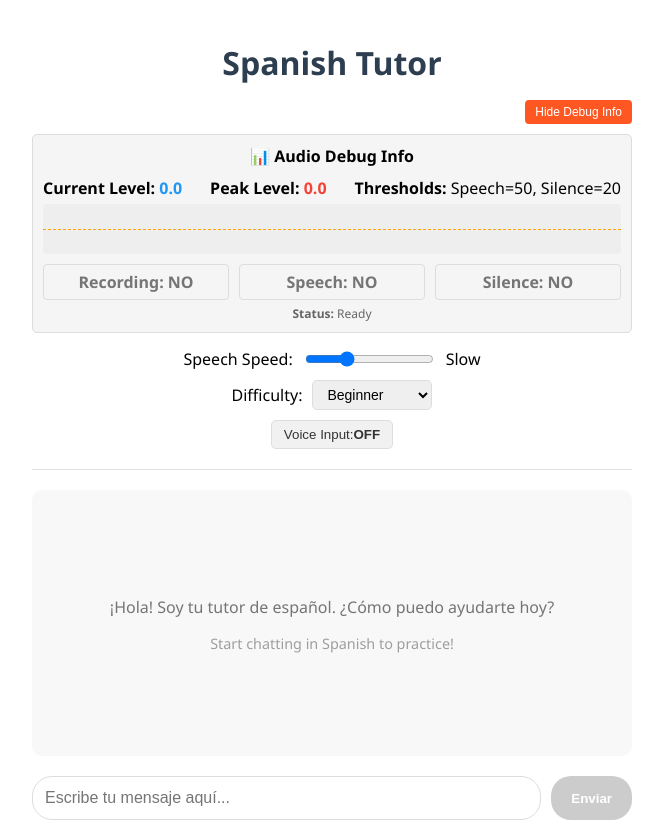
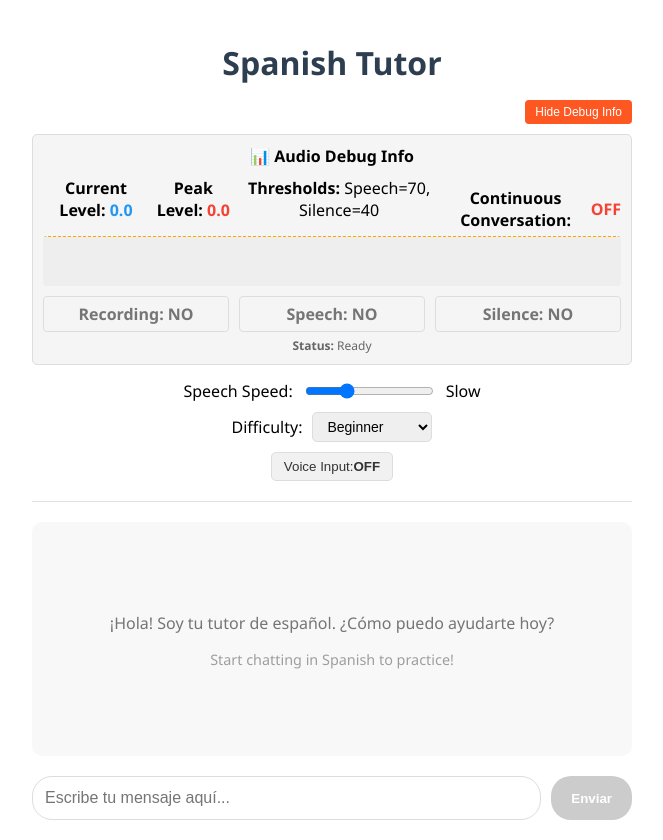
Before and after one commit to kvgharbigit/LangPartner, a React (Create React App) app: page / in a window 1280 px wide. Shown: the whole page, without its empty margins (308-971 px from the left). Built offline with nearby package versions, Linux system fonts and the light colour scheme.

Commit message:
working model

```diff
--- a/src/components/SpanishTutor.jsx
+++ b/src/components/SpanishTutor.jsx
@@ -2,15 +2,16 @@
 import React, { useState, useEffect, useRef } from 'react';
 import useVoiceRecorder from './useVoiceRecorder'; // Import our custom hook
 import './SpanishTutor.css';
+import ToggleSwitch from './ToggleSwitch';
 
 // Base API URL - make sure this matches your backend
-const API_URL = 'http://localhost:8023';
+const API_URL = 'http://localhost:8028';
 
 // Audio settings with improved values
 const AUDIO_SETTINGS = {
-  SILENCE_THRESHOLD: 20,
-  SPEECH_THRESHOLD: 50,
-  SILENCE_DURATION: 2000,
+  SILENCE_THRESHOLD: 40,
+  SPEECH_THRESHOLD: 70,
+  SILENCE_DURATION: 1500,
   MIN_RECORDING_TIME: 500,
   CHECK_INTERVAL: 50,
   FFT_SIZE: 128,
@@ -28,7 +29,8 @@ const SpanishTutor = () => {
   const [difficulty, setDifficulty] = useState('beginner');
   const [voiceInputEnabled, setVoiceInputEnabled] = useState(false);
   const [debugMode, setDebugMode] = useState(true);
-
+  // Add this to the existing state declarations
+  const [continuousConversation, setContinuousConversation] = useState(false);
   // Refs
   const audioRef = useRef(null);
   const messagesEndRef = useRef(null);
@@ -310,7 +312,15 @@ const SpanishTutor = () => {
 
   // UI Handlers
   const handleAudioEnded = () => {
-    setIsPlaying(false);
+      setIsPlaying(false);
+
+      // Add this block for continuous conversation
+      if (continuousConversation && voiceInputEnabled) {
+        // Ensure we're not already recording or processing
+        if (!isRecording && !isProcessing) {
+          startRecording();
+        }
+      }
   };
 
   const toggleVoiceInput = () => {
@@ -399,6 +409,20 @@ const SpanishTutor = () => {
               </div>
               <div>
                 <strong>Thresholds:</strong> Speech={AUDIO_SETTINGS.SPEECH_THRESHOLD}, Silence={AUDIO_SETTINGS.SILENCE_THRESHOLD}
+              </div>
+              <div style={{
+                marginTop: '10px',
+                display: 'flex',
+                justifyContent: 'space-between',
+                alignItems: 'center'
+              }}>
+                <strong>Continuous Conversation:</strong>
+                <span style={{
+                  color: continuousConversation ? '#4caf50' : '#f44336',
+                  fontWeight: 'bold'
+                }}>
+                  {continuousConversation ? 'ON' : 'OFF'}
+                </span>
               </div>
             </div>
 
@@ -541,6 +565,23 @@ const SpanishTutor = () => {
               <strong>{voiceInputEnabled ? 'ON' : 'OFF'}</strong>
             </button>
           </div>
+          {voiceInputEnabled && (
+          <div className="continuous-conversation-toggle" style={{
+            display: 'flex',
+            alignItems: 'center',
+            justifyContent: 'center',
+            gap: '10px',
+            marginTop: '10px',
+            width: '100%'
+          }}>
+            <ToggleSwitch
+              isOn={continuousConversation}
+              handleToggle={() => setContinuousConversation(!continuousConversation)}
+              label="Continuous Conversation"
+              disabled={!voiceInputEnabled}
+            />
+          </div>
+        )}
         </div>
       </div>
 
```
